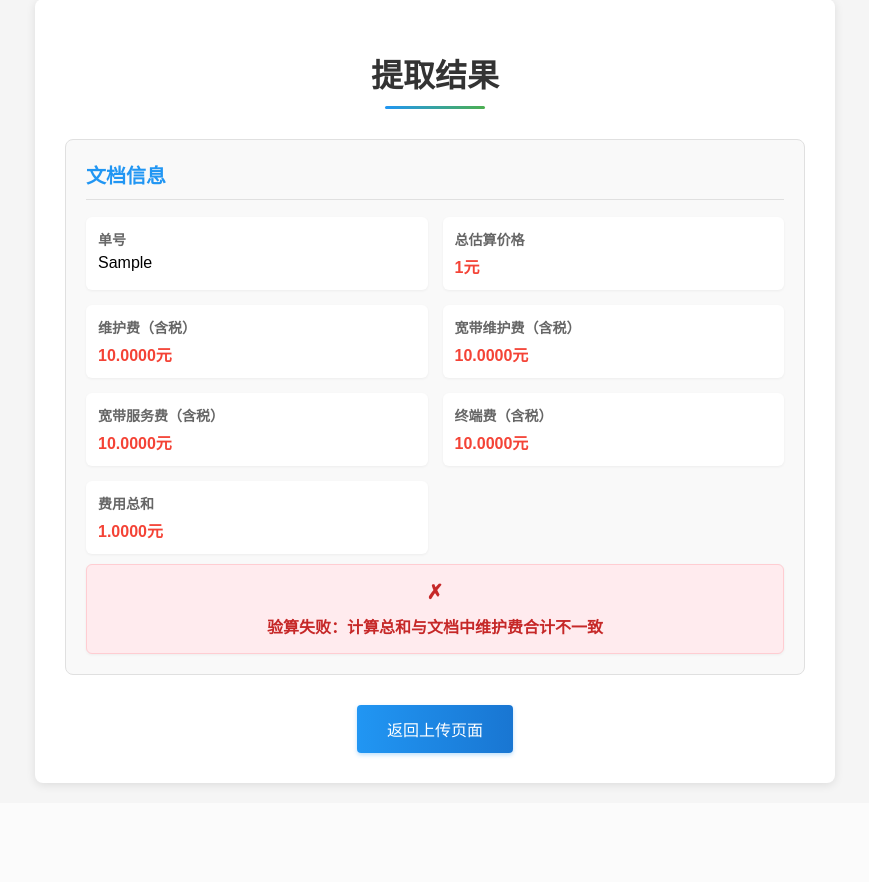
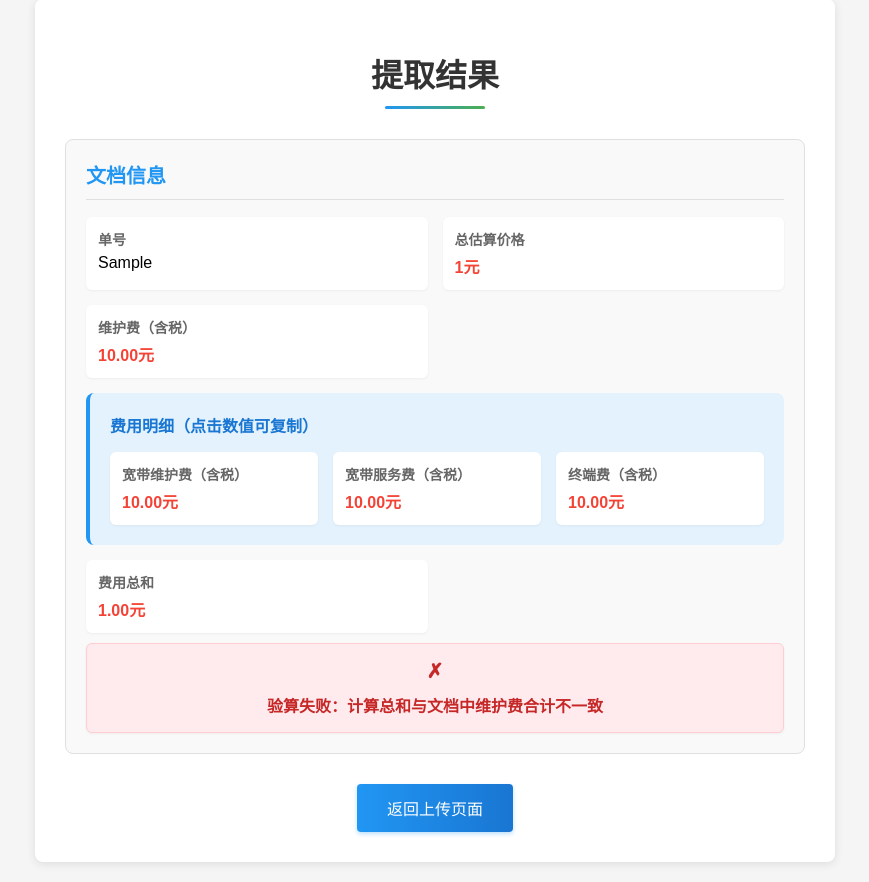
Before and after one commit to minkinoe/Yncmcc_doc_extractor, a Django app: template uploader/templates/uploader/result.html in a window 1280 px wide. Shown: the part 21-903 px from the top of the page, without its empty margins (205-1074 px from the left). Before the commit the page ends 809 px from the top, so only its background shows below. Run offline with Django 5.2, Linux system fonts and the light colour scheme; the template is opened without the code that fills it: most values are stand-ins (such as "Sample title", 1, 10 or a date in 2020).

Commit message:
修改页面显示：价格数值保留两位小数，分组显示费用明细，添加点击复制功能

```diff
--- a/uploader/templates/uploader/result.html
+++ b/uploader/templates/uploader/result.html
@@ -104,6 +104,62 @@
             color: #f44336;
             font-weight: bold;
             font-size: 16px;
+            cursor: pointer;
+            position: relative;
+        }
+
+        .price-value:hover {
+            text-decoration: underline;
+        }
+
+        .price-value::after {
+            content: '点击复制';
+            position: absolute;
+            top: -30px;
+            left: 50%;
+            transform: translateX(-50%);
+            background-color: #333;
+            color: white;
+            padding: 4px 8px;
+            border-radius: 4px;
+            font-size: 12px;
+            white-space: nowrap;
+            opacity: 0;
+            pointer-events: none;
+            transition: opacity 0.3s;
+            z-index: 1000;
+        }
+
+        .price-value:hover::after {
+            opacity: 1;
+        }
+
+        .fee-group {
+            grid-column: 1 / -1;
+            margin-top: 15px;
+            padding: 20px;
+            background-color: #e3f2fd;
+            border-radius: 8px;
+            border-left: 4px solid #2196F3;
+        }
+
+        .fee-group-title {
+            font-weight: bold;
+            color: #1976D2;
+            margin-bottom: 15px;
+            font-size: 16px;
+        }
+
+        .fee-group-grid {
+            display: grid;
+            grid-template-columns: 1fr 1fr 1fr;
+            gap: 15px;
+        }
+
+        @media (max-width: 768px) {
+            .fee-group-grid {
+                grid-template-columns: 1fr;
+            }
         }
 
         .success {
@@ -217,28 +273,35 @@
                     {% if result.doc_maintenance_total %}
                     <div class="info-item">
                         <span class="info-label">维护费（含税）</span>
-                        <span class="price-value">{{ result.doc_maintenance_total|floatformat:4 }}元</span>
+                        <span class="price-value">{{ result.doc_maintenance_total|floatformat:2 }}元</span>
                     </div>
                     {% endif %}
+                </div>
 
+                <div class="fee-group">
+                    <div class="fee-group-title">费用明细（点击数值可复制）</div>
+                    <div class="fee-group-grid">
                         <div class="info-item">
                             <span class="info-label">宽带维护费（含税）</span>
-                        <span class="price-value">{{ result.maintenance_fee|floatformat:4 }}元</span>
+                            <span class="price-value" onclick="copyToClipboard(this)">{{ result.maintenance_fee|floatformat:2 }}元</span>
                         </div>
 
                         <div class="info-item">
                             <span class="info-label">宽带服务费（含税）</span>
-                        <span class="price-value">{{ result.service_fee|floatformat:4 }}元</span>
+                            <span class="price-value" onclick="copyToClipboard(this)">{{ result.service_fee|floatformat:2 }}元</span>
                         </div>
 
                         <div class="info-item">
                             <span class="info-label">终端费（含税）</span>
-                        <span class="price-value">{{ result.terminal_fee|floatformat:4 }}元</span>
+                            <span class="price-value" onclick="copyToClipboard(this)">{{ result.terminal_fee|floatformat:2 }}元</span>
+                        </div>
+                    </div>
                 </div>
 
+                <div class="info-grid">
                     <div class="info-item">
                         <span class="info-label">费用总和</span>
-                        <span class="price-value">{{ result.total_fees|floatformat:4 }}元</span>
+                        <span class="price-value" onclick="copyToClipboard(this)">{{ result.total_fees|floatformat:2 }}元</span>
                     </div>
                 </div>
 
@@ -263,5 +326,37 @@
 
         <a href="{% url 'upload_file' %}" class="back-btn">返回上传页面</a>
     </div>
+    <script>
+        // 复制到剪贴板功能
+        function copyToClipboard(element) {
+            // 提取数字部分（去掉"元"字）
+            const textToCopy = element.textContent.replace('元', '');
+
+            // 创建临时文本区域
+            const tempTextArea = document.createElement('textarea');
+            tempTextArea.value = textToCopy;
+            tempTextArea.style.position = 'absolute';
+            tempTextArea.style.left = '-9999px';
+            document.body.appendChild(tempTextArea);
+
+            // 选择并复制文本
+            tempTextArea.select();
+            document.execCommand('copy');
+
+            // 移除临时元素
+            document.body.removeChild(tempTextArea);
+
+            // 显示复制成功提示
+            const originalText = element.textContent;
+            element.textContent = '已复制!';
+            element.style.color = '#4CAF50';
+
+            // 恢复原文本
+            setTimeout(() => {
+                element.textContent = originalText;
+                element.style.color = '#f44336';
+            }, 1000);
+        }
+    </script>
 </body>
 </html>
```
Lines whose indentation alone changed are shown as unchanged.
